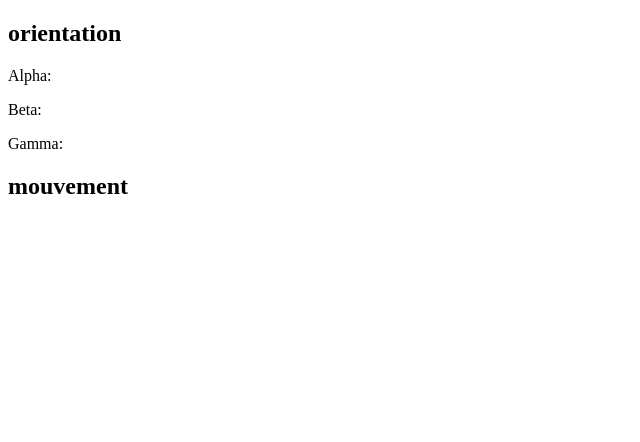
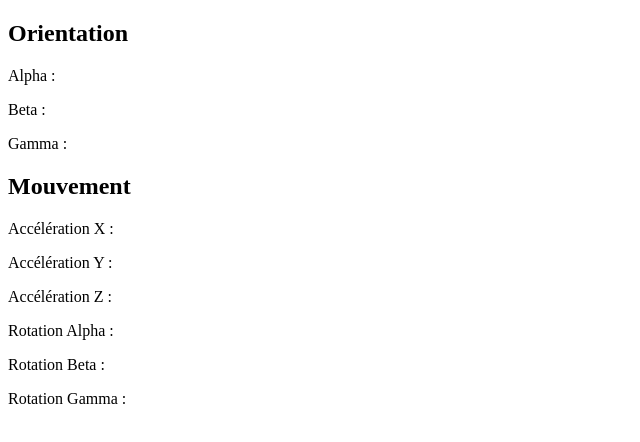
Before and after one commit to ThomasDeronne/ThomasDeronne.github.io, a plain HTML site: page CartoTD1/Exo3/exo3.html in a window 1280 px wide. Shown: the whole page, without its empty margins (0-640 px from the left). Drawn offline with Linux system fonts and the light colour scheme.

Commit message:
Add files via upload

```diff
--- a/CartoTD1/Exo3/exo3.html
+++ b/CartoTD1/Exo3/exo3.html
@@ -3,7 +3,7 @@
 <head>
     <meta charset="UTF-8">
     <meta name="viewport" content="width=device-width, initial-scale=1.0">
-    <title>exo 3</title>
+    <title>Exercice 3</title>
     <script>
         function orientation(pos) {
             let crd = pos.coords;
@@ -11,20 +11,41 @@
             let beta = crd.beta;
             let gamma = crd.gamma;
 
-            document.getElementById('alpha').innerHTML= 'Alpha : ' + alpha;
-            document.getElementById('beta').innerHTML= 'Beta : ' + beta;
-            document.getElementById('gamma').innerHTML= 'Gamma : ' + gamma;
+            document.getElementById('alpha').innerHTML = 'Alpha : ' + alpha;
+            document.getElementById('beta').innerHTML = 'Beta : ' + beta;
+            document.getElementById('gamma').innerHTML = 'Gamma : ' + gamma;
         }
 
         window.addEventListener('deviceorientation', orientation);
+
+        function mouvement(pos) {
+            let acc = pos.accelerationIncludingGravity;
+            let rotation = pos.rotationRate;
+
+            document.getElementById('accX').innerHTML = 'Accélération X : ' + acc.x;
+            document.getElementById('accY').innerHTML = 'Accélération Y : ' + acc.y;
+            document.getElementById('accZ').innerHTML = 'Accélération Z : ' + acc.z;
+
+            document.getElementById('rotationAlpha').innerHTML = 'Rotation Alpha : ' + rotation.alpha;
+            document.getElementById('rotationBeta').innerHTML = 'Rotation Beta : ' + rotation.beta;
+            document.getElementById('rotationGamma').innerHTML = 'Rotation Gamma : ' + rotation.gamma;
+        }
+
+        window.addEventListener('devicemotion', mouvement);
     </script>
 </head>
 <body>
-    <h2>orientation</h2>
-    <p id="alpha">Alpha: </span></p>
-    <p id="beta">Beta: </span></p>
-    <p id="gamma">Gamma: </span></p>
+    <h2>Orientation</h2>
+    <p id="alpha">Alpha : </p>
+    <p id="beta">Beta : </p>
+    <p id="gamma">Gamma : </p>
 
-    <h2>mouvement</h2>
+    <h2>Mouvement</h2>
+    <p id="accX">Accélération X : </p>
+    <p id="accY">Accélération Y : </p>
+    <p id="accZ">Accélération Z : </p>
+    <p id="rotationAlpha">Rotation Alpha : </p>
+    <p id="rotationBeta">Rotation Beta : </p>
+    <p id="rotationGamma">Rotation Gamma : </p>
 </body>
 </html>
```
